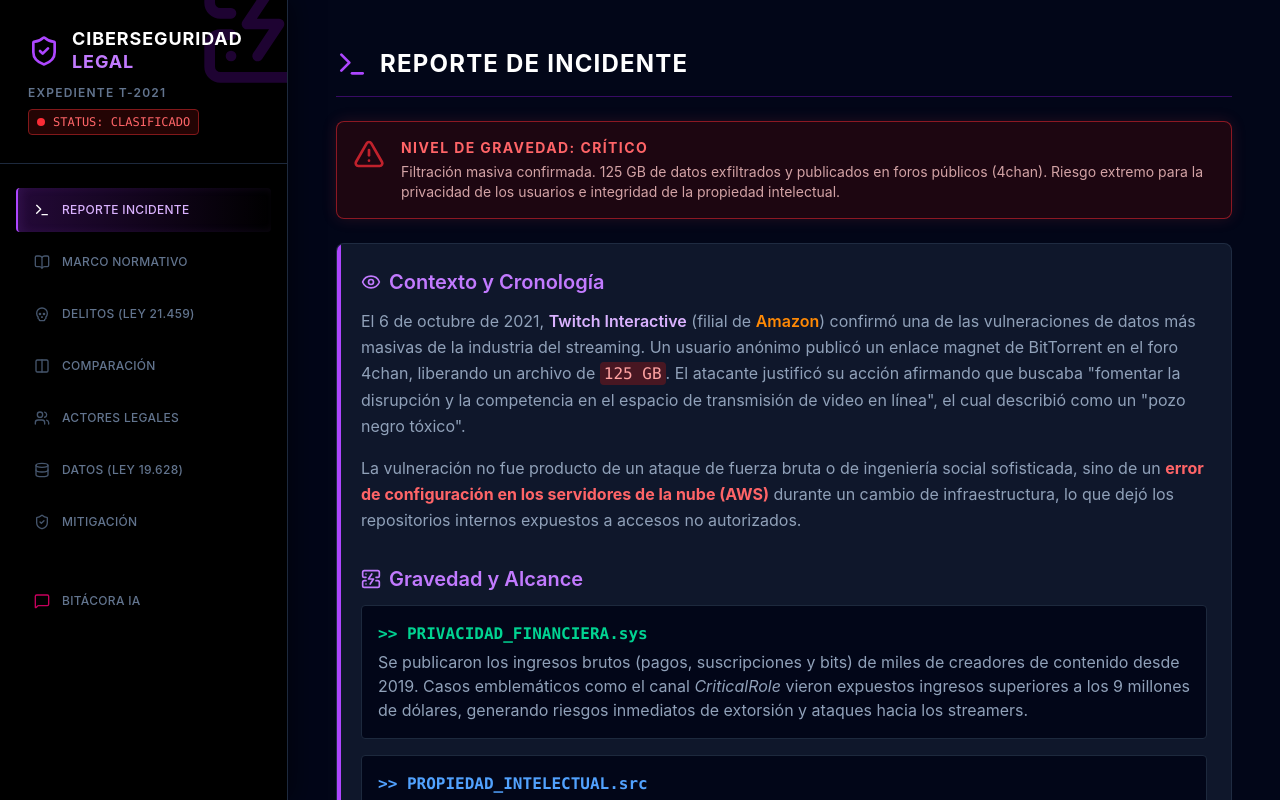
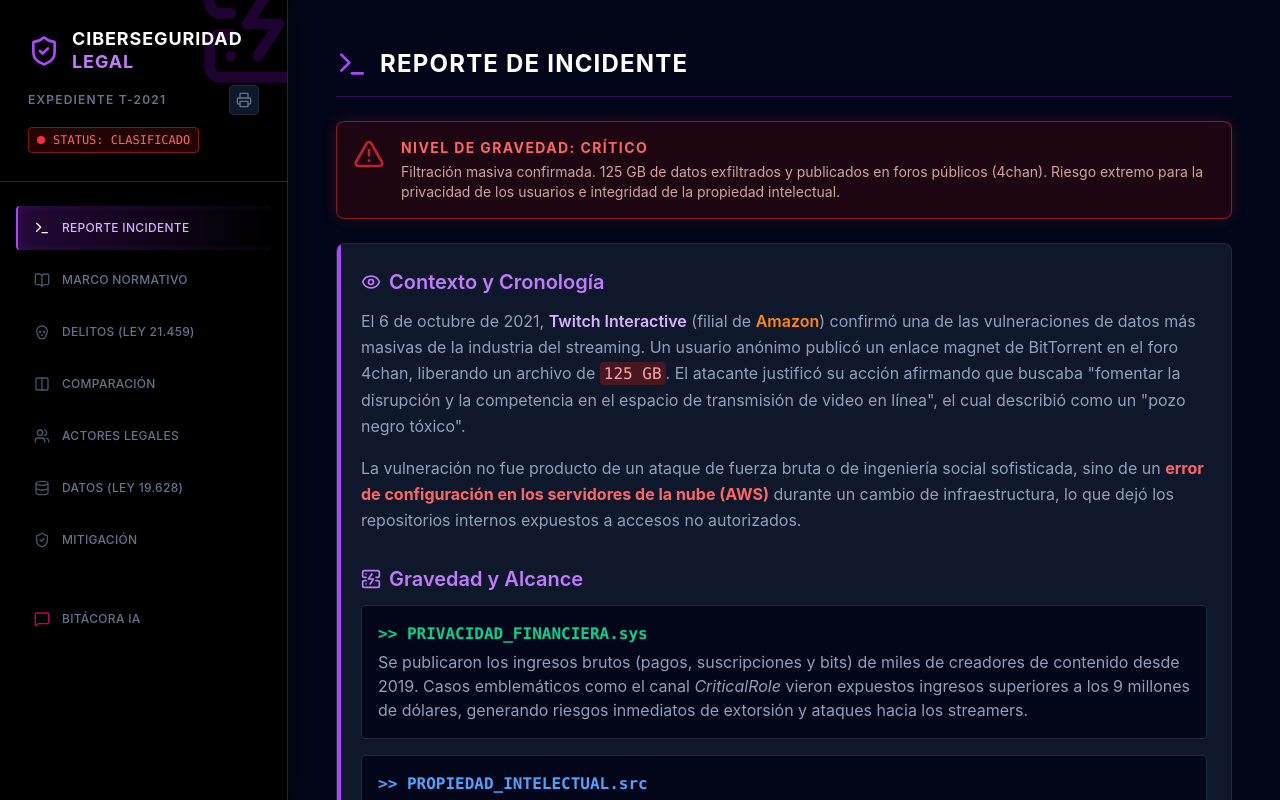
Before and after one commit to Michprogram/informe_barmic, a React (Vite) app: page / in a window 1280 px wide. Built offline with nearby package versions, Linux system fonts and the light colour scheme.

Commit message:
Funcion de print

```diff
--- a/src/App.jsx
+++ b/src/App.jsx
@@ -1,6 +1,6 @@
 import React, { useState } from 'react';
 import {
-  FileText, BookOpen, AlertOctagon, Columns, Users, Database, ShieldCheck, Menu, X, Scale, Gavel, MessageSquare, Terminal, LockOpen, Skull, AlertTriangle, Fingerprint, Eye, ServerCrash
+  FileText, BookOpen, AlertOctagon, Columns, Users, Database, ShieldCheck, Menu, X, Scale, Gavel, MessageSquare, Terminal, LockOpen, Skull, AlertTriangle, Fingerprint, Eye, ServerCrash, Printer
 } from 'lucide-react';
 
 // --- COMPONENTES DE CADA SECCIÓN ---
@@ -600,8 +600,20 @@
             <ShieldCheck className="text-purple-500 w-8 h-8" />
             <h1 className="text-lg font-bold leading-tight uppercase tracking-wider">Ciberseguridad<br /><span className="text-purple-400">Legal</span></h1>
           </div>
-          <p className="text-xs text-slate-500 mt-2 tracking-widest uppercase font-semibold relative z-10">Expediente T-2021</p>
-          <div className="mt-2 inline-flex items-center gap-2 bg-red-950/50 border border-red-900 px-2 py-1 rounded relative z-10">
+
+          {/* Contenedor modificado para incluir el botón de impresión */}
+          <div className="flex items-center justify-between mt-2 relative z-10">
+            <p className="text-xs text-slate-500 tracking-widest uppercase font-semibold">Expediente T-2021</p>
+            <button
+              onClick={() => window.print()}
+              className="text-slate-500 hover:text-purple-400 transition-colors bg-slate-900 p-1.5 rounded border border-slate-800 hover:border-purple-500/50 flex items-center justify-center"
+              title="Exportar a PDF / Imprimir"
+            >
+              <Printer className="w-4 h-4" />
+            </button>
+          </div>
+
+          <div className="mt-3 inline-flex items-center gap-2 bg-red-950/50 border border-red-900 px-2 py-1 rounded relative z-10">
             <div className="w-2 h-2 rounded-full bg-red-500 animate-pulse"></div>
             <p className="text-xs font-mono text-red-400">STATUS: CLASIFICADO</p>
           </div>
```
